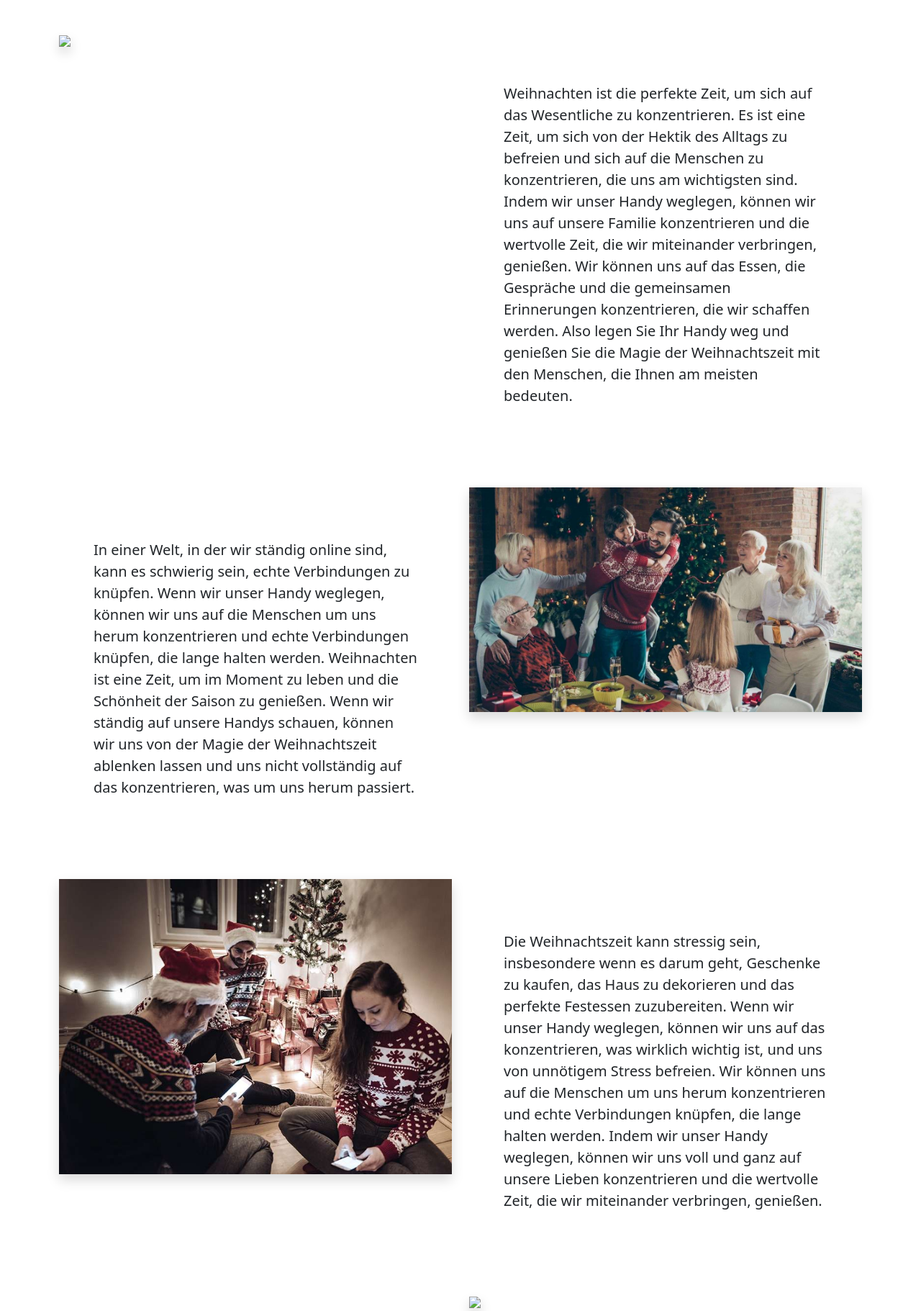
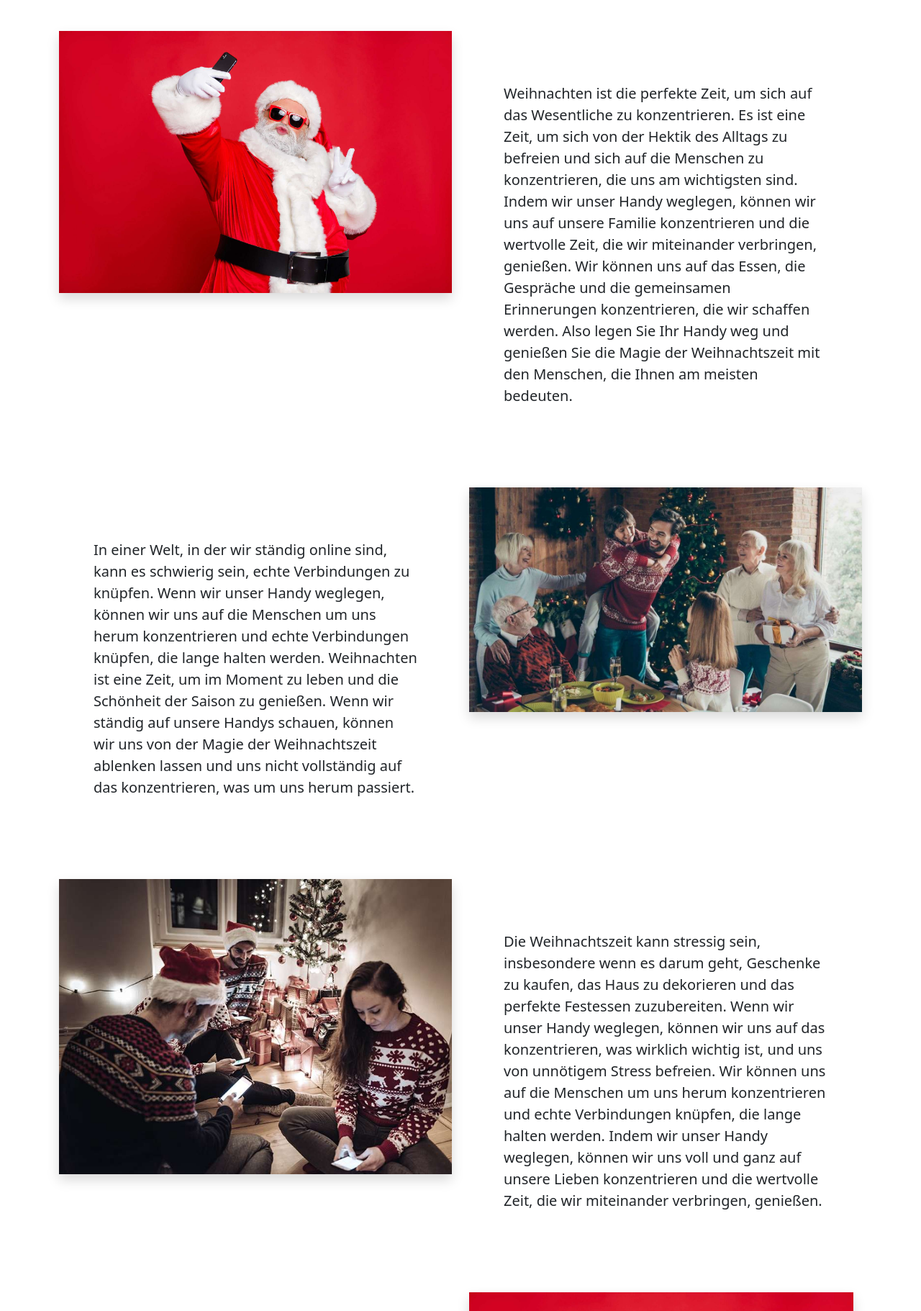
Before and after one commit to N1K0LAAAA/N1K0LAAAA.github.io, a plain HTML site: page index.html in a window 1280 px wide. Shown: the part 53-1874 px from the top of the page at 72% size. Drawn offline with nearby package versions, Linux system fonts and the light colour scheme.

Commit message:
Initial commit

```diff
--- a/index.html
+++ b/index.html
@@ -18,7 +18,7 @@
     <div class="row">
       <div class="col-lg-6">
         <img class="w-100 shadow"
-          src="Bilder\csm_weihnachten-weihnachtsmann-weihnachtsfest-change-magazin_669ed5fb4e.jpeg" />
+          src="Bilder/csm_weihnachten-weihnachtsmann-weihnachtsfest-change-magazin_669ed5fb4e.jpg"/>
       </div>
       <div class="col-lg-6">
         <div class="p-5 mt-4">
@@ -64,7 +64,7 @@
         </div>
         <div class="col-lg-6">
           <img class="w-100 shadow"
-            src="Bilder\csm_weihnachten-weihnachtsmann-weihnachtsfest-change-magazin_669ed5fb4e.jpeg" />
+            src="Bilder/csm_weihnachten-weihnachtsmann-weihnachtsfest-change-magazin_669ed5fb4e.jpg"/>
         </div>
       </div>
     </div>
```
